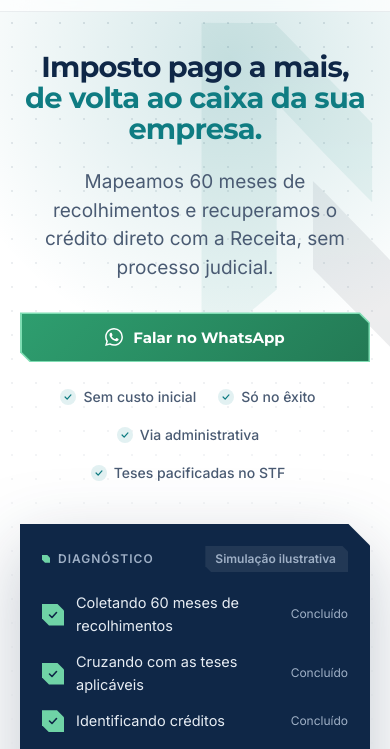
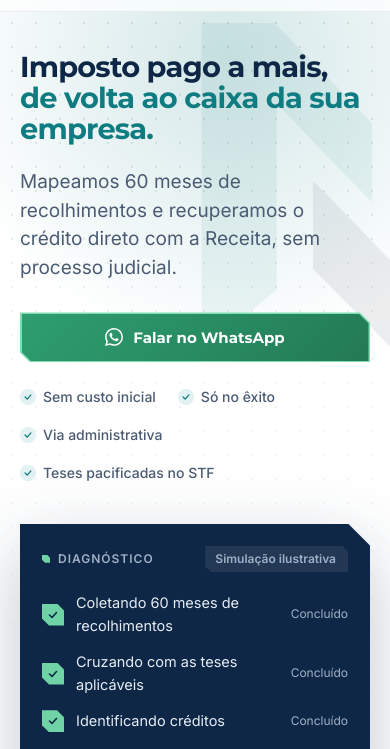
Before and after one commit to lution-dev/site-nexafiscal, a plain HTML site: page index.html in a window 390 px wide. Shown: the part 61-810 px from the top of the page. Drawn offline with Linux system fonts and the light colour scheme.

Commit message:
Mobile: hero alinhado à esquerda
Co-Authored-By: Claude Sonnet 5.5 <noreply@anthropic.com>
Claude-Session: https://claude.ai/code/session_01S1JndCL6VsgvjRjjjD9Wew

```diff
--- a/styles.css
+++ b/styles.css
@@ -156,8 +156,8 @@ section[id]{scroll-margin-top:84px}
 .nb-cta-box{padding:48px 16px !important}
 .nb-faq summary{font-size:16px}
 .nb-hero-in{gap:36px !important}
-.nb-hero-txt{align-items:center !important;text-align:center !important}
-.nb-hero-btns,.nb-chips{justify-content:center !important}
+.nb-hero-txt{align-items:flex-start !important;text-align:left !important}
+.nb-hero-btns,.nb-chips{justify-content:flex-start !important}
 .nb-hero-wrap{flex:1 1 100% !important;max-width:none !important}
 .nb-hero-val{font-size:30px !important}
 .nb-cdesc{min-height:0 !important}
```
